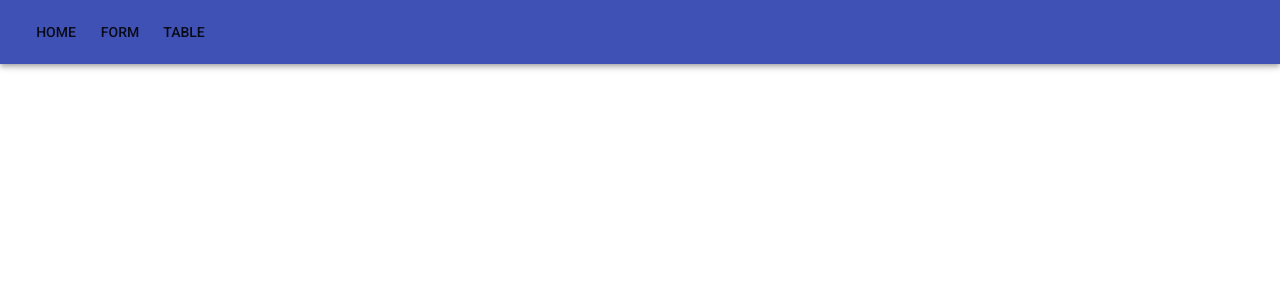
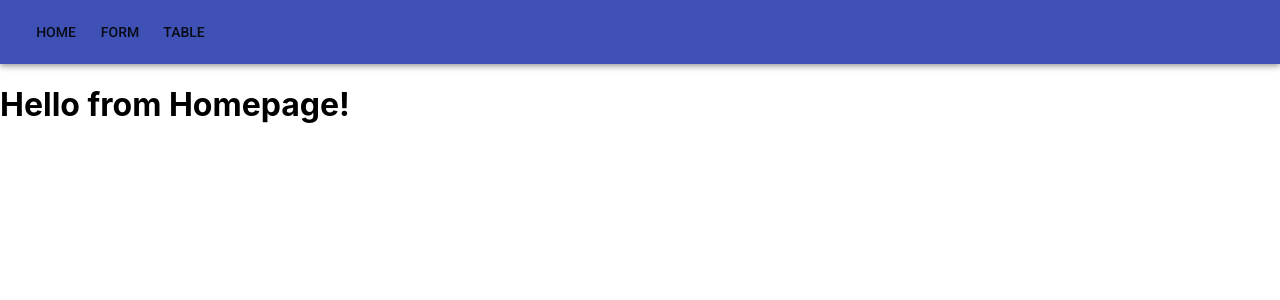
Before and after one commit to ronniegross/recipe-cult-front-end, a React (Create React App) app: page / in a window 1280 px wide. Shown: the top 300 px of the page. Built offline with nearby package versions, Linux system fonts and the light colour scheme.

Commit message:
Add simple Home component route

```diff
--- a/src/components/pages/Home.js
+++ b/src/components/pages/Home.js
@@ -7,12 +7,17 @@ import TablePage from "./TablePage";
 export default class Home extends Component {
   state = {};
 
+  homePage = () => {
+    return <h1>Hello from Homepage!</h1>
+  }
+
   render() {
     return (
       <div>
         <Router>
           <div>
             <Navbar />
+            <Route exact path="/" component={this.homePage} />
             <Route path="/form" component={FormPage} />
             <Route path="/table" component={TablePage} />
           </div>
```
